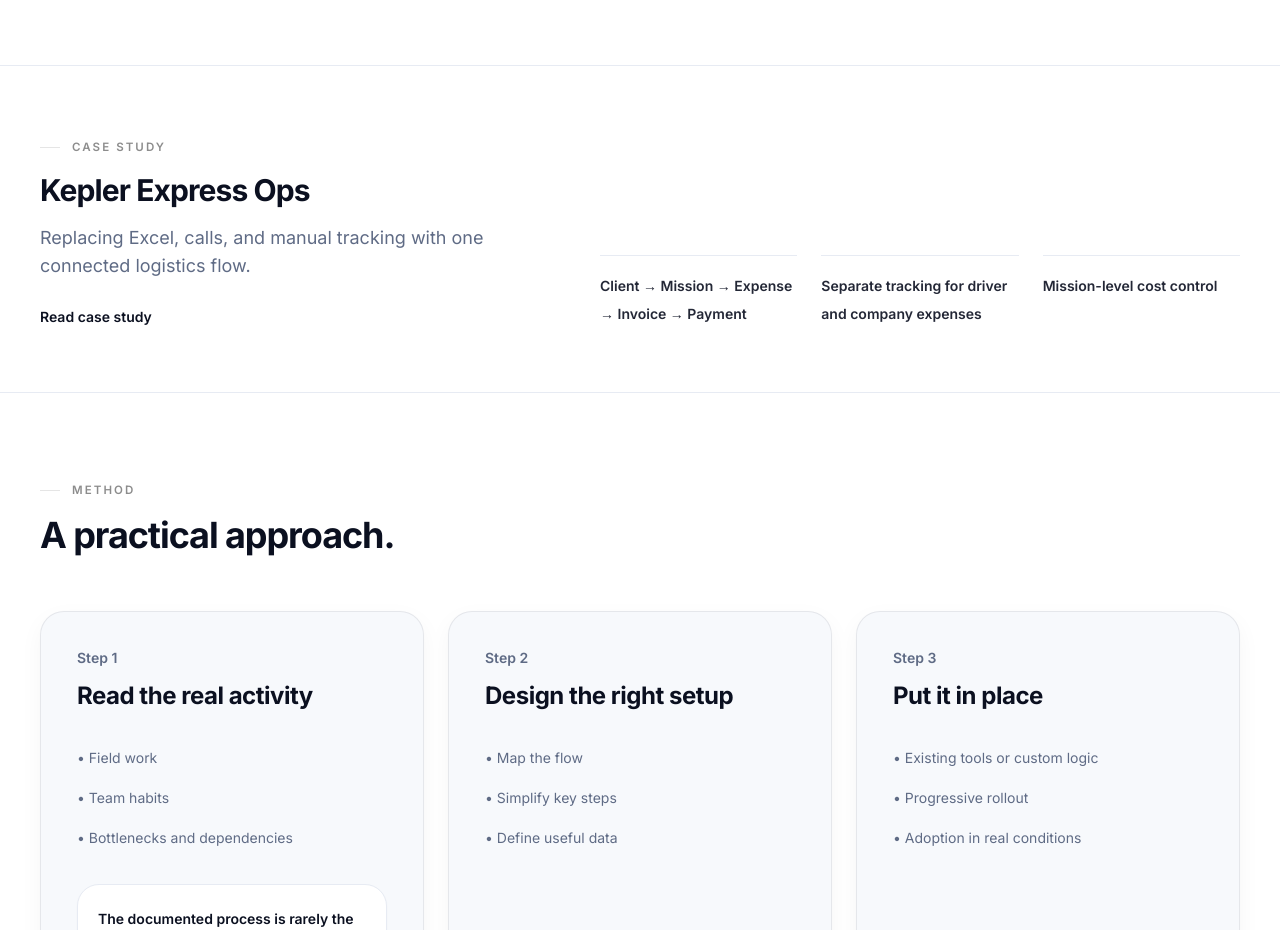
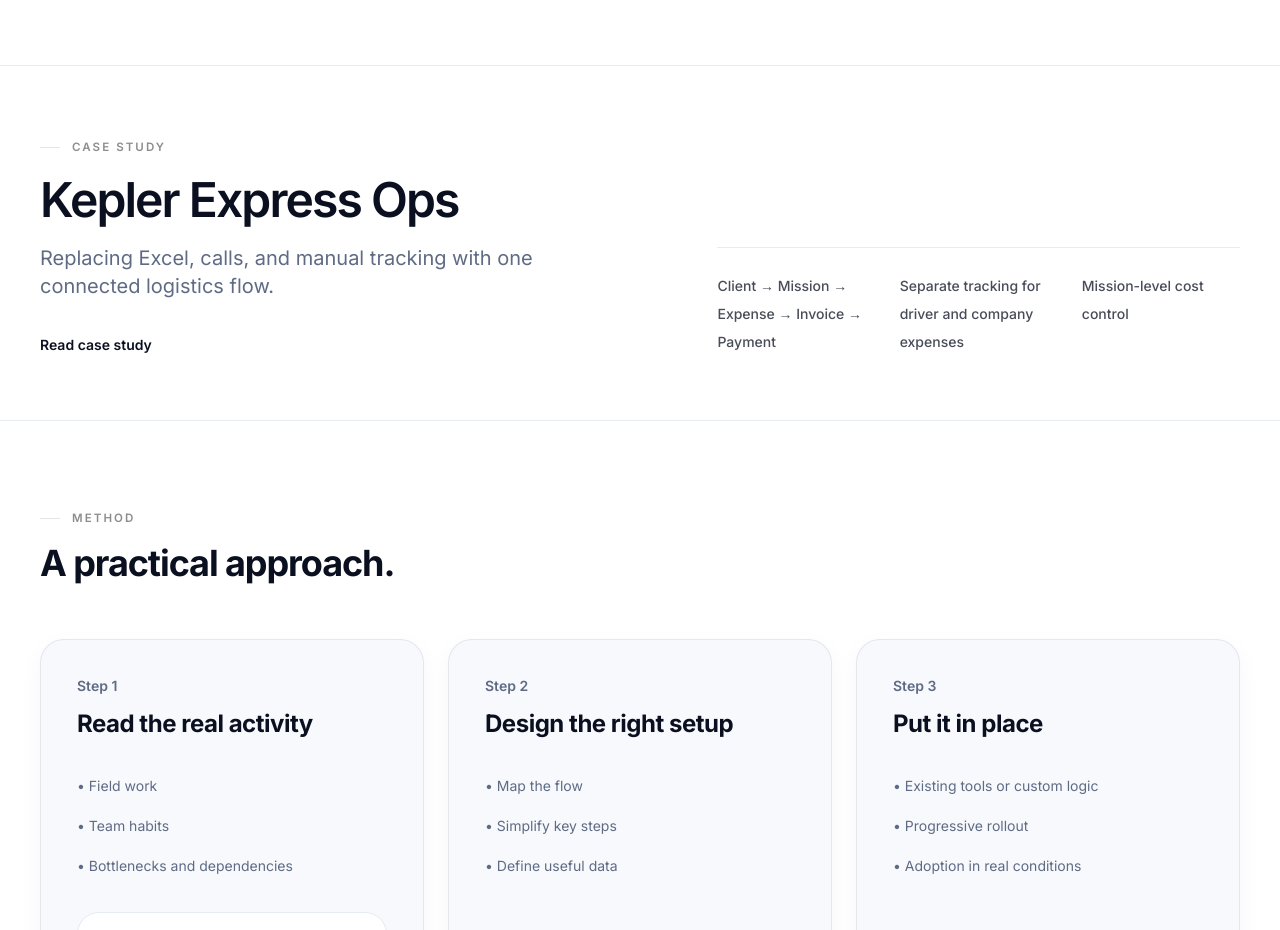
Before and after one commit to Granis75/anisconsult.com, a Next.js app: page / in a window 1280 px wide. Shown: the part 1500-2430 px from the top of the page. Built offline with nearby package versions, Linux system fonts and the light colour scheme.

Commit message:
refactor: strengthen Kepler homepage preview hierarchy

```diff
--- a/app/page.tsx
+++ b/app/page.tsx
@@ -99,18 +99,18 @@ export default function HomePage() {
 
         <section className="border-t border-line bg-white">
           <Reveal className="mx-auto max-w-7xl px-6 py-14 lg:px-10 lg:py-16" delayMs={50}>
-            <div className="grid gap-8 lg:grid-cols-[minmax(0,0.8fr)_1fr] lg:items-end lg:gap-12">
-              <div className="max-w-lg">
+            <div className="grid gap-10 lg:grid-cols-[minmax(0,1.08fr)_minmax(0,0.92fr)] lg:items-end lg:gap-16">
+              <div className="max-w-2xl lg:pr-8">
                 <SectionKicker label="Case Study" />
-                <h2 className="mt-4 text-2xl font-bold tracking-tighter2 text-ink sm:text-3xl">
+                <h2 className="mt-5 text-4xl font-semibold tracking-[-0.04em] text-ink sm:text-5xl">
                   Kepler Express Ops
                 </h2>
-                <p className="mt-4 text-base leading-7 text-muted sm:text-lg">
+                <p className="mt-5 max-w-xl text-lg leading-8 text-muted sm:text-xl">
                   Replacing Excel, calls, and manual tracking with one
                   connected logistics flow.
                 </p>
 
-                <div className="mt-6">
+                <div className="mt-8">
                   <TrackedLink
                     href="/case-study/kepler-express"
                     event="case_study_cta_click"
@@ -122,12 +122,18 @@ export default function HomePage() {
                 </div>
               </div>
 
-              <div className="grid gap-5 sm:grid-cols-3 sm:gap-6">
-                {keplerTeaserPoints.map((item) => (
-                  <div key={item} className="border-t border-line pt-4">
-                    <p className="text-sm font-semibold leading-7 text-ink/90">{item}</p>
+              <div className="max-w-xl lg:ml-auto">
+                <div className="border-t border-line pt-5">
+                  <div className="grid gap-5 sm:grid-cols-3 sm:gap-6">
+                    {keplerTeaserPoints.map((item) => (
+                      <div key={item} className="pt-1">
+                        <p className="text-sm font-medium leading-7 text-ink/75">
+                          {item}
+                        </p>
+                      </div>
+                    ))}
                   </div>
-                ))}
+                </div>
               </div>
             </div>
           </Reveal>
```
